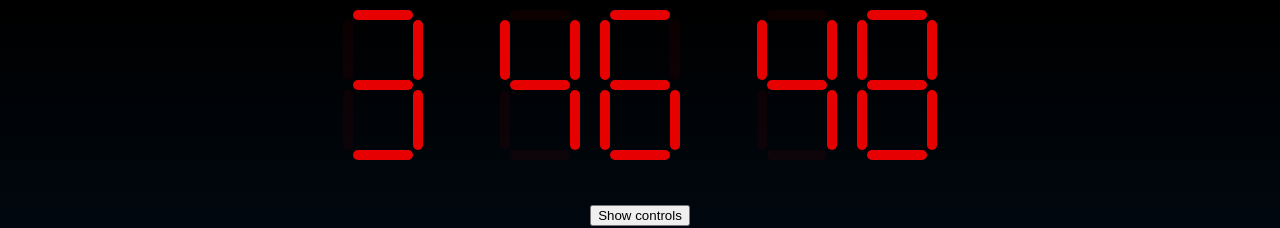
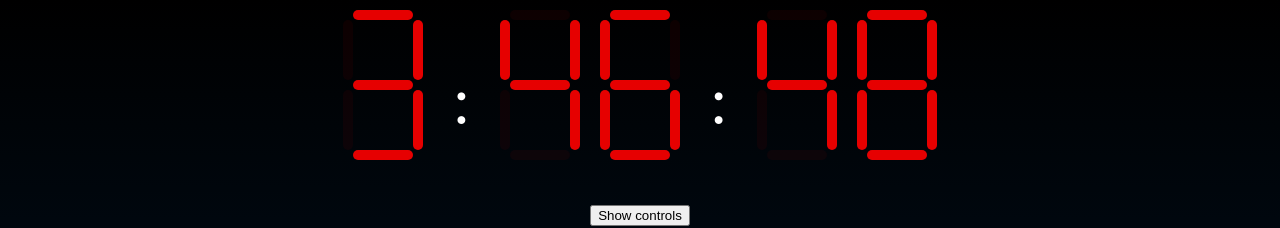
Before and after one commit to martin-banks/seven-segment-clock, a React (Create React App) app: page / in a window 1280 px wide. Both pictures are taken after a click on the button "Show controls". Shown: the top 228 px of the page. Built offline with nearby package versions, Linux system fonts and the light colour scheme.

Commit message:
adds basick toggle tick animation

```diff
--- a/src/App.js
+++ b/src/App.js
@@ -24,13 +24,15 @@ class App extends Component {
         from: { h: 210, s: 0, l: 0 },
         to: { h: 210, s: 1, l: 0.1 },
       },
-      showUI: false
+      showUI: false,
+      tick: false,
     }
     this.counter = this.counter.bind(this)
     this.updateDate = this.updateDate.bind(this)
     this.updateColor = this.updateColor.bind(this)
     this.updateBackground = this.updateBackground.bind(this)
     this.toggleUI = this.toggleUI.bind(this)
+    this.toggleTick = this.toggleTick.bind(this)
   }
 
   updateDate () {
@@ -67,13 +69,17 @@ class App extends Component {
     this.setState({
       background: {
         to: updateTo,
-        from: updateFrom
+        from: updateFrom,
       }
     })
   }
 
   toggleUI () {
     this.setState({ showUI: !this.state.showUI })
+  }
+
+  toggleTick (e) {
+    this.setState({ tick: e.target.checked })
   }
 
   componentWillMount () {
@@ -107,7 +113,12 @@ class App extends Component {
                   {
                     timeIndex !== 0 && <span
                       key={ `tick-${timeIndex}` }
-                      className={ parseInt(this.state.time.seconds, 10) % 2 ? 'show' : 'hide' }
+                      className={
+                        !this.state.tick ? 'show'
+                          : parseInt(this.state.time.seconds, 10) % 2
+                            ? 'show'
+                            : 'hide'
+                      }
                     >:</span>
                   }
                   {
@@ -134,6 +145,7 @@ class App extends Component {
             this.state.showUI && <StylingUI
               updateColor={ this.updateColor }
               updateBackground={ this.updateBackground }
+              toggleTick={ this.toggleTick }
             />
           }
         </div>
--- a/src/components/styling-ui.js
+++ b/src/components/styling-ui.js
@@ -113,7 +113,12 @@ class StylingUI extends React.Component {
         <div className="ui__controls">
 
           <div className="ui__item">
-            <input id="show-tick" name="show-tick" type="checkbox" />
+            <input
+              id="show-tick"
+              name="show-tick"
+              type="checkbox"
+              onClick={ this.props.toggleTick }
+            />
             <label htmlFor="show-tick">Show ticks</label>
           </div>
 
```
